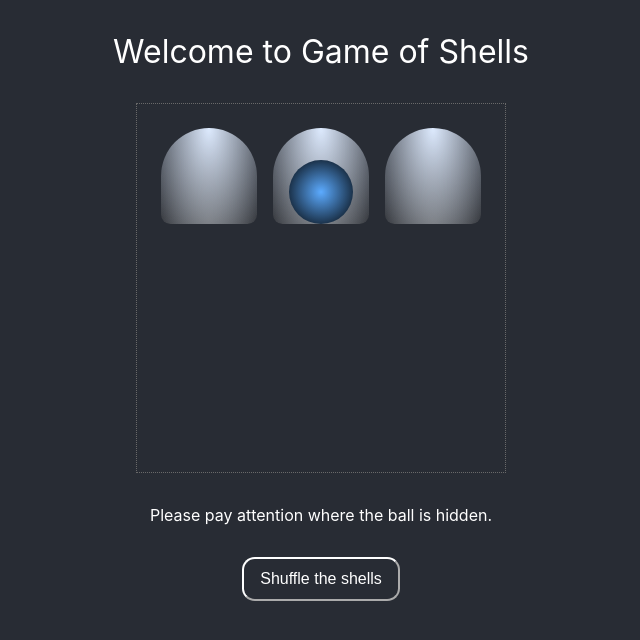
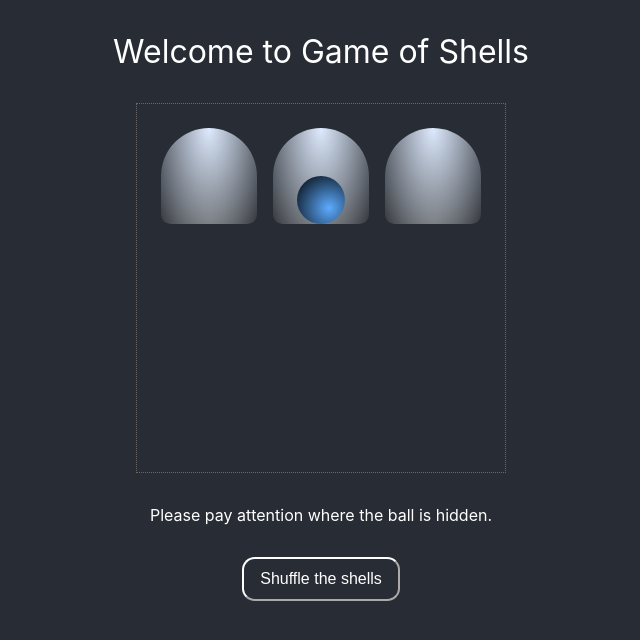
Before and after one commit to martafernandes/game-of-shells, a React (Create React App) app: page / in a window 1280 px wide. Both pictures are taken after a click on the button "Start playing". Shown: the top 640 px of the page, without its empty margins (319-959 px from the left). Built offline with nearby package versions, Linux system fonts and the light colour scheme.

Commit message:
migrate helpers and Ball component to TS

```diff
--- a/package.json
+++ b/package.json
@@ -7,8 +7,13 @@
     "@testing-library/jest-dom": "^4.2.4",
     "@testing-library/react": "^9.3.2",
     "@testing-library/user-event": "^7.1.2",
+    "@types/jest": "^28.1.6",
+    "@types/node": "^18.6.4",
+    "@types/react": "^18.0.15",
+    "@types/react-dom": "^18.0.6",
     "@typescript-eslint/eslint-plugin": "^5.32.0",
     "@typescript-eslint/parser": "^5.32.0",
+    "csstype": "^3.1.0",
     "eslint": "^8.21.0",
     "react": "^18.2.0",
     "react-dom": "^18.2.0",
--- a/src/components/Ball/Ball.js
+++ /dev/null
@@ -1,20 +0,0 @@
-import React from 'react';
-import PropTypes from 'prop-types';
-
-// eslint-disable-next-line
-import styles from "./Ball.css";
-
-const Ball = ({
-    isDisplayed,
-}) => (
-    isDisplayed && <figure
-        className="ball"
-    >
-    </figure>
-);
-
-Ball.propTypes = {
-    isDisplayed: PropTypes.bool.isRequired,
-};
-
-export default Ball;
--- /dev/null
+++ b/src/components/Ball/Ball.tsx
@@ -0,0 +1,28 @@
+import React from 'react';
+import type * as CSS from 'csstype';
+
+const css: CSS.Properties = {
+    background: 'radial-gradient(circle at 2rem 2rem, #5cabff, #000)',
+    borderRadius: '50%',
+    margin: '0',
+    height: '3rem',
+    width: '3rem',
+    position: 'absolute',
+    bottom: '0',
+    left: '25%',
+};
+
+const Ball = ({
+    isDisplayed,
+}: Props) => (
+    isDisplayed && <figure
+        style={css}
+    >
+    </figure>
+);
+
+type Props = {
+    isDisplayed: boolean
+}
+
+export default Ball;
--- a/src/components/GameBoard/GameBoard.js
+++ b/src/components/GameBoard/GameBoard.js
@@ -4,7 +4,7 @@ import Ball from '../Ball/Ball';
 import Button from '../Button/Button';
 import Container from '../Container/Container';
 import constants from '../../helpers/constants';
-import helpers from './helpers';
+import helpers from '../../helpers/helpers';
 
 // eslint-disable-next-line
 import styles from "./GameBoard.css";
--- a/src/components/GameBoard/helpers.js
+++ b/src/helpers/helpers.ts
@@ -1,7 +1,7 @@
-import constants from '../../helpers/constants';
+import constants from './constants';
 
 const { gameOptions: { NR_CONTAINERS }} = constants;
-const gameBoardSize = NR_CONTAINERS * NR_CONTAINERS;
+const gameBoardSize: number = NR_CONTAINERS * NR_CONTAINERS;
 
 // eslint-disable-next-line import/no-anonymous-default-export
 export default {
```
Also changed, not shown: tsconfig.json (+16 -18 lines), 1 other file (tests, documents, lock files or other folders).
